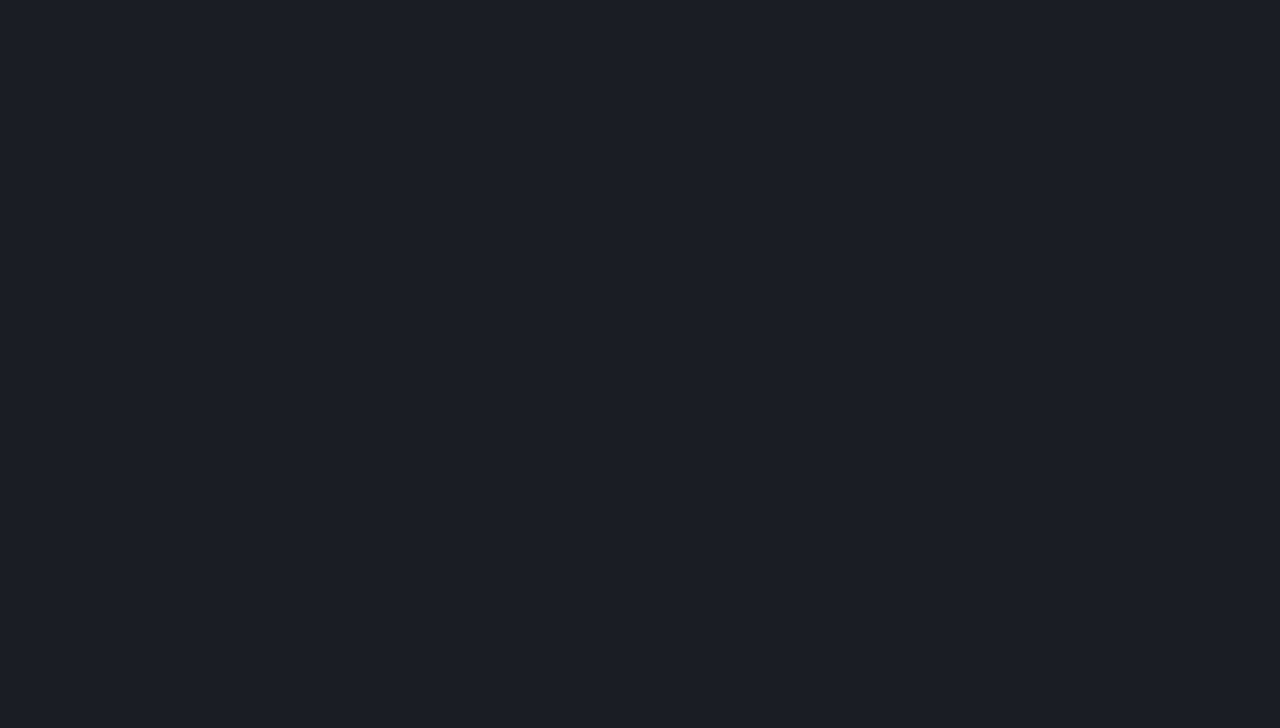
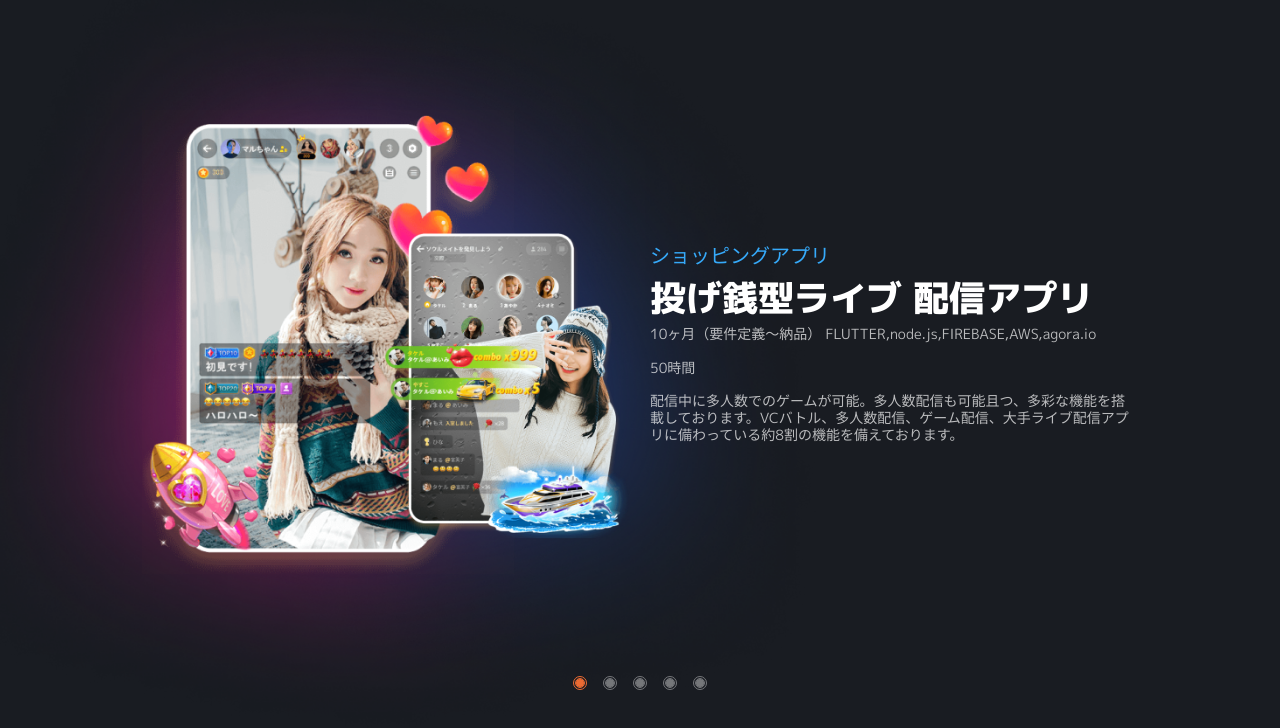
Before and after one commit to TraNguyen95/cet-app, a React (Vite) app: page /portfolio in a window 1280 px wide. Before the commit this address had no page. Shown: the top 728 px of the page. Built offline with nearby package versions, Linux system fonts and the light colour scheme.

Commit message:
add page portfolio detail

```diff
--- a/src/App.jsx
+++ b/src/App.jsx
@@ -7,6 +7,7 @@ import HomePage from './pages/HomePage'
 import { motion } from 'framer-motion'
 import Contact from './pages/Contact'
 import TestScroll from './pages/TestScroll'
+import Portfolio from './pages/Portfolio'
 
 const AnimationWrap = ({ children }) => (
   <motion.div initial={{ opacity: 0, scale: 0.5 }} animate={{ opacity: 1, scale: 1 }} transition={{ duration: 0.5 }}>
@@ -40,6 +41,7 @@ function App() {
         <Route path='/posts/:id' element={<PostDetail />} />
         <Route path='/contact' element={<Contact />} />
         <Route path='/test' element={<TestScroll />} />
+        <Route path='/portfolio' element={<Portfolio />} />
       </Routes>
       <ToastContainer />
     </>
--- a/src/apis/auth.api.js
+++ /dev/null
@@ -1,16 +0,0 @@
-import { AuthResponse } from 'src/types/auth.type'
-import http from 'src/utils/http'
-
-const authApi = {
-  registerAccount(body) {
-    return http.post('/register', body)
-  },
-  login(body) {
-    return http.post('/login', body)
-  },
-  logout() {
-    return http.post('/logout')
-  }
-}
-
-export default authApi
--- a/src/apis/category.api.js
+++ b/src/apis/category.api.js
@@ -1,6 +1,4 @@
 import http from 'src/utils/http'
-import { Category } from 'src/types/category.type'
-import { SuccessResponse } from 'src/types/utils.type'
 
 const URL = 'categories'
 
--- /dev/null
+++ b/src/pages/Portfolio/index.jsx
@@ -0,0 +1,66 @@
+import Slider from "react-slick";
+import ButtonGoDown from "../../components/Button";
+import { Link } from "react-router-dom";
+import portImage from '../../assets/images/portapp.png'
+import iconRow from '../../assets/images/iconRow.png'
+import '../../scss/components/sliderCommon.scss'
+import './style.scss'
+const CardPortfolio = () => {
+    return (
+      <>
+        <div className='slider-item flex items-center justify-items-center max-[500px]:flex-wrap'>
+        <div className='slider-image'>
+            <img src={portImage} alt='port'/>
+          </div>
+          <div className='slider-text-left flex h-full items-center'>
+            <div className='flex  flex-col'>
+              <Link to='/' className='linkText'>
+                ショッピングアプリ
+              </Link>
+              <span className='text-large text-white'>
+                投げ銭型ライブ
+                配信アプリ
+              </span>
+              <span className='text-small break-words text-white'>
+                10ヶ月（要件定義～納品） FLUTTER,node.js,FIREBASE,AWS,agora.io <br/><br/>
+                50時間 <br/><br/>
+                配信中に多人数でのゲームが可能。多人数配信も可能且つ、多彩な機能を搭載しております。VCバトル、多人数配信、ゲーム配信、大手ライブ配信アプリに備わっている約8割の機能を備えております。
+              </span>
+            </div>
+          </div>
+        </div>
+        {' '}
+      </>
+    )
+  }
+
+function Portfolio() {
+    const settings = {
+        customPaging: function (i) {
+          return <span className='w-full'>0{i + 1}</span>
+        },
+        dots: true,
+        prevArrow: <></>,
+        nextArrow: <></>,
+        dotsClass: 'slick-slide-common',
+        infinite: false,
+        speed: 500,
+        slidesToShow: 1,
+        slidesToScroll: 1
+      }
+      return (
+        <>
+          <div className='slider-home slider-portfolio relative'>
+            <Slider {...settings} className="slider-common">
+              <CardPortfolio/>
+              <CardPortfolio/>
+              <CardPortfolio/>
+              <CardPortfolio/>
+              <CardPortfolio/>
+            </Slider>
+          </div>
+        </>
+      )
+}
+
+export default Portfolio;
--- /dev/null
+++ b/src/pages/Portfolio/style.scss
@@ -0,0 +1,29 @@
+.slider-portfolio.slider-home {
+    background-position: left top;
+    background-size: contain;
+    margin: 0 auto;
+    max-width: 1600px;
+    height: calc(100vh );
+    padding: 40px 40px;
+    li .w-full {
+        opacity: 0;
+    }
+    .slider-common .slick-slide-common {
+        padding-top: 0;
+    }
+    .slider-item .slider-text-left {
+        width: 50%;
+    }
+    .slider-item {
+        gap: 20px;
+    }
+}
+
+@media screen and (min-width: 1100px) and (max-width: 1500px) {
+    .slider-portfolio.slider-home {
+        background-position: -80px -50px;
+        .slider-item {
+            padding: 0 70px;
+        }
+    }
+}
--- a/src/scss/components/CardPortfolio.scss
+++ b/src/scss/components/CardPortfolio.scss
@@ -37,7 +37,7 @@
 }
 
 @media screen and (max-width: 500px) {
-  #Portfolio  {
+  #Portfolio1  {
     .slider-item {
       height: auto;
       .text-large {
```
